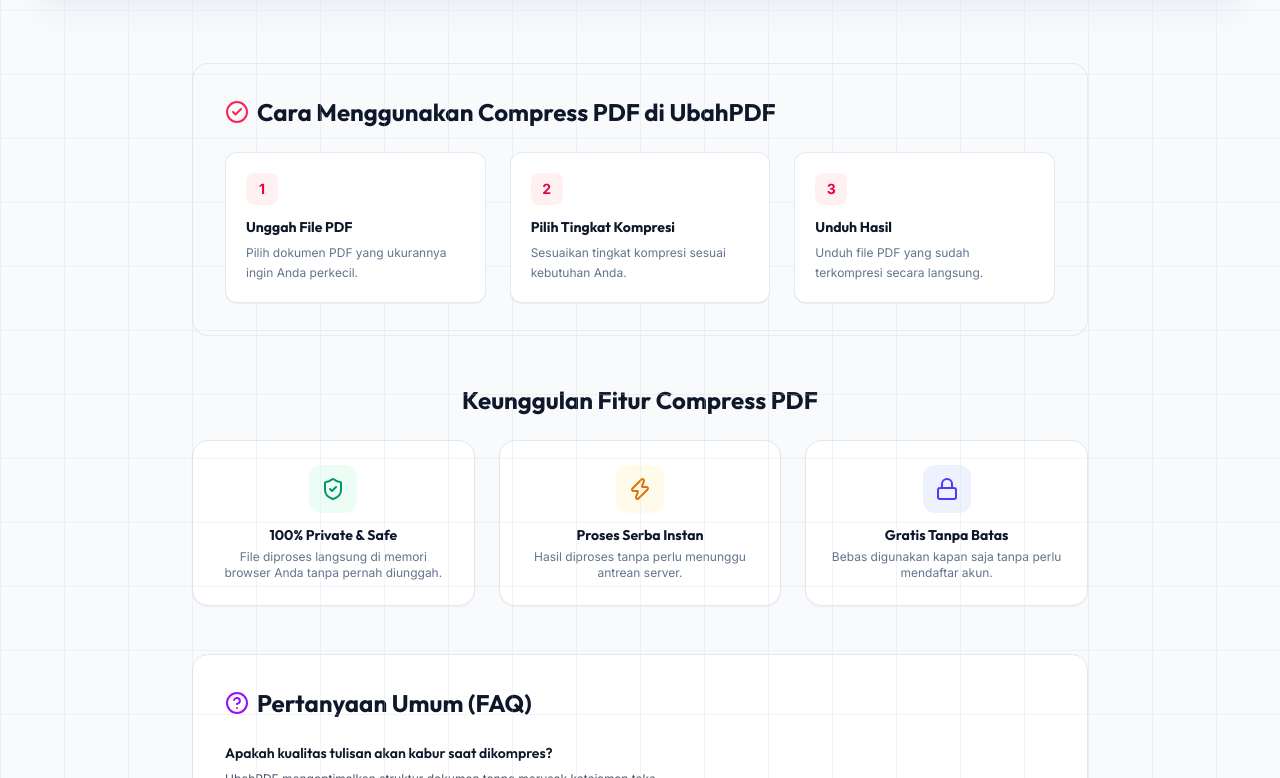
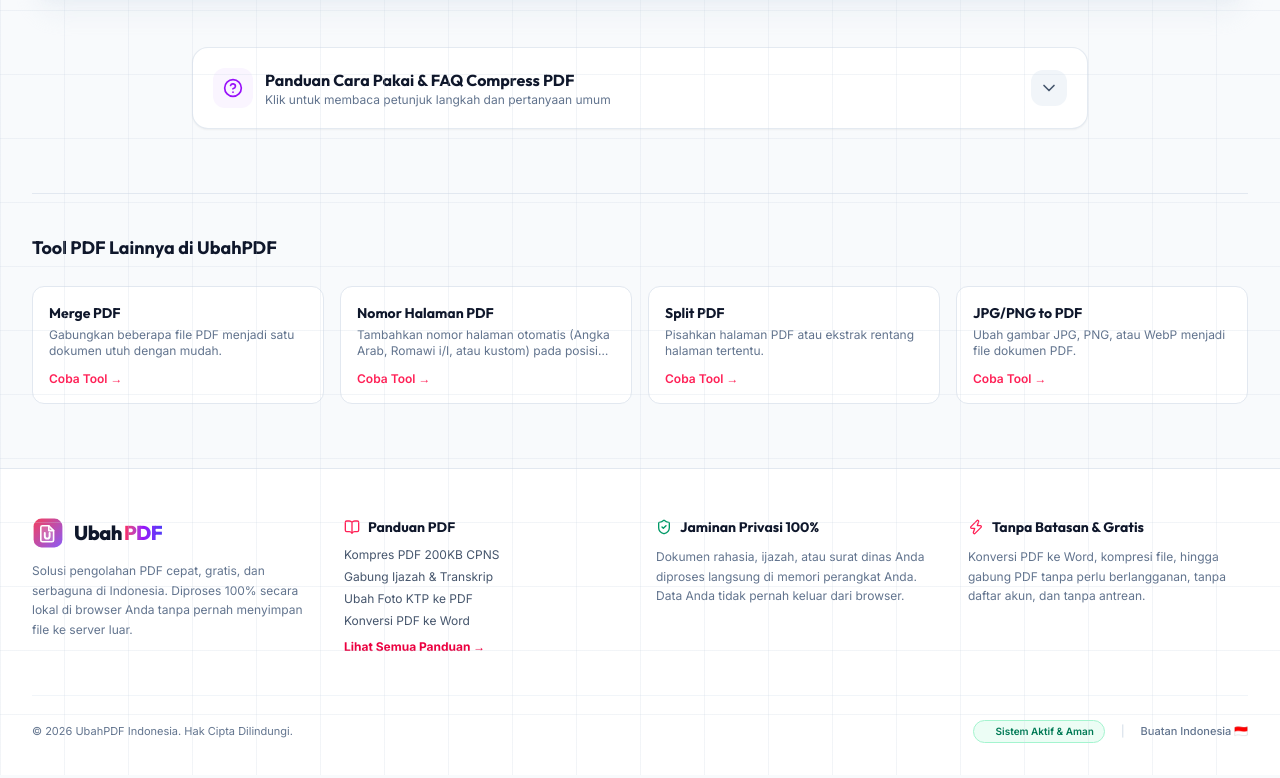
Before and after one commit to rhsa-fr/UbahPDF, a React (Vite) app: page /compress-pdf in a window 1280 px wide. Shown: the part 822-1600 px from the top of the page. Built offline with nearby package versions, Linux system fonts and the light colour scheme.

Commit message:
ux: wrap tool page SEO content in collapsible accordion

```diff
--- a/src/components/ToolPage.tsx
+++ b/src/components/ToolPage.tsx
@@ -1,11 +1,11 @@
-import React from 'react';
+import React, { useState } from 'react';
 import { Link, useNavigate } from 'react-router-dom';
 import type { Tool } from '../types';
 import { TOOLS } from '../data/toolsData';
 import { SEO_DATA } from '../data/seoData';
 import { ToolWorkspace } from './ToolWorkspace';
 import { SEOHead } from './SEOHead';
-import { Sparkles, ShieldCheck, Zap, Lock, CheckCircle2, HelpCircle } from 'lucide-react';
+import { Sparkles, ShieldCheck, Zap, Lock, CheckCircle2, HelpCircle, ChevronDown, ChevronUp } from 'lucide-react';
 
 interface ToolPageProps {
   tool: Tool;
@@ -13,6 +13,8 @@
 
 export const ToolPage: React.FC<ToolPageProps> = ({ tool }) => {
   const navigate = useNavigate();
+  const [isAccordionOpen, setIsAccordionOpen] = useState(false);
+
   const seoInfo = SEO_DATA[tool.id] || {
     h1: tool.name,
     subheading: tool.description,
@@ -27,7 +29,6 @@
     ]
   };
 
-  // Filter other tools for internal linking
   const otherTools = TOOLS.filter((t) => t.id !== tool.id).slice(0, 4);
 
   return (
@@ -56,16 +57,42 @@
         </div>
 
         {/* Interactive Workspace Area */}
-        <div className="bg-white rounded-3xl p-4 sm:p-8 border border-slate-200 shadow-xl shadow-slate-200/40 mb-16">
+        <div className="bg-white rounded-3xl p-4 sm:p-8 border border-slate-200 shadow-xl shadow-slate-200/40 mb-12">
           <ToolWorkspace tool={tool} onClose={() => navigate('/')} isEmbedded={true} />
         </div>
 
-        {/* SEO Article & Guide Section */}
-        <div className="max-w-4xl mx-auto space-y-12 mb-16">
+        {/* Collapsible SEO Guide & FAQ Accordion Section */}
+        <div className="max-w-4xl mx-auto mb-16">
+          {/* Accordion Toggle Trigger Bar */}
+          <button
+            onClick={() => setIsAccordionOpen(!isAccordionOpen)}
+            className="w-full bg-white hover:bg-slate-50 border border-slate-200/90 rounded-2xl p-5 shadow-xs flex items-center justify-between transition-all group"
+          >
+            <div className="flex items-center gap-3 text-left">
+              <div className="w-10 h-10 rounded-xl bg-purple-50 text-purple-600 flex items-center justify-center shrink-0">
+                <HelpCircle className="w-5 h-5" />
+              </div>
+              <div>
+                <h3 className="font-bold text-slate-900 text-sm sm:text-base font-['Outfit'] group-hover:text-rose-600 transition-colors">
+                  Panduan Cara Pakai & FAQ {tool.name}
+                </h3>
+                <p className="text-xs text-slate-500">
+                  {isAccordionOpen ? 'Klik untuk menyembunyikan penjelasan' : 'Klik untuk membaca petunjuk langkah dan pertanyaan umum'}
+                </p>
+              </div>
+            </div>
+
+            <div className="p-2 rounded-xl bg-slate-100 group-hover:bg-slate-200 text-slate-600 transition-colors shrink-0">
+              {isAccordionOpen ? <ChevronUp className="w-5 h-5" /> : <ChevronDown className="w-5 h-5" />}
+            </div>
+          </button>
+
+          {/* Accordion Content (Visible when open or rendered for crawlers) */}
+          <div className={`${isAccordionOpen ? 'block mt-6' : 'hidden'} space-y-8 animate-fadeIn`}>
             {/* How-to Steps */}
             <section className="bg-slate-50 rounded-2xl p-6 sm:p-8 border border-slate-200/80">
-            <h2 className="text-xl sm:text-2xl font-bold text-slate-900 font-['Outfit'] mb-6 flex items-center gap-2">
-              <CheckCircle2 className="w-6 h-6 text-rose-500" />
+              <h2 className="text-xl font-bold text-slate-900 font-['Outfit'] mb-6 flex items-center gap-2">
+                <CheckCircle2 className="w-5 h-5 text-rose-500" />
                 Cara Menggunakan {tool.name} di UbahPDF
               </h2>
               <div className="grid grid-cols-1 md:grid-cols-3 gap-6">
@@ -83,52 +110,53 @@
 
             {/* Benefits Cards */}
             <section>
-            <h2 className="text-xl sm:text-2xl font-bold text-slate-900 font-['Outfit'] mb-6 text-center">
+              <h3 className="text-lg font-bold text-slate-900 font-['Outfit'] mb-4 text-center">
                 Keunggulan Fitur {tool.name}
-            </h2>
-            <div className="grid grid-cols-1 sm:grid-cols-3 gap-6 text-center">
-              <div className="bg-white p-6 rounded-2xl border border-slate-200 shadow-xs">
-                <div className="w-12 h-12 rounded-xl bg-emerald-50 text-emerald-600 mx-auto flex items-center justify-center mb-3">
-                  <ShieldCheck className="w-6 h-6" />
+              </h3>
+              <div className="grid grid-cols-1 sm:grid-cols-3 gap-4 text-center">
+                <div className="bg-white p-5 rounded-2xl border border-slate-200 shadow-2xs">
+                  <div className="w-10 h-10 rounded-xl bg-emerald-50 text-emerald-600 mx-auto flex items-center justify-center mb-2">
+                    <ShieldCheck className="w-5 h-5" />
                   </div>
-                <h3 className="font-bold text-slate-900 text-sm mb-1">100% Private & Safe</h3>
-                <p className="text-xs text-slate-500">File diproses langsung di memori browser Anda tanpa pernah diunggah.</p>
+                  <h4 className="font-bold text-slate-900 text-xs mb-1">100% Private & Safe</h4>
+                  <p className="text-[11px] text-slate-500">File diproses langsung di browser Anda.</p>
                 </div>
-              <div className="bg-white p-6 rounded-2xl border border-slate-200 shadow-xs">
-                <div className="w-12 h-12 rounded-xl bg-amber-50 text-amber-600 mx-auto flex items-center justify-center mb-3">
-                  <Zap className="w-6 h-6" />
+                <div className="bg-white p-5 rounded-2xl border border-slate-200 shadow-2xs">
+                  <div className="w-10 h-10 rounded-xl bg-amber-50 text-amber-600 mx-auto flex items-center justify-center mb-2">
+                    <Zap className="w-5 h-5" />
                   </div>
-                <h3 className="font-bold text-slate-900 text-sm mb-1">Proses Serba Instan</h3>
-                <p className="text-xs text-slate-500">Hasil diproses tanpa perlu menunggu antrean server.</p>
+                  <h4 className="font-bold text-slate-900 text-xs mb-1">Proses Serba Instan</h4>
+                  <p className="text-[11px] text-slate-500">Hasil cepat tanpa antrean server.</p>
                 </div>
-              <div className="bg-white p-6 rounded-2xl border border-slate-200 shadow-xs">
-                <div className="w-12 h-12 rounded-xl bg-indigo-50 text-indigo-600 mx-auto flex items-center justify-center mb-3">
-                  <Lock className="w-6 h-6" />
+                <div className="bg-white p-5 rounded-2xl border border-slate-200 shadow-2xs">
+                  <div className="w-10 h-10 rounded-xl bg-indigo-50 text-indigo-600 mx-auto flex items-center justify-center mb-2">
+                    <Lock className="w-5 h-5" />
                   </div>
-                <h3 className="font-bold text-slate-900 text-sm mb-1">Gratis Tanpa Batas</h3>
-                <p className="text-xs text-slate-500">Bebas digunakan kapan saja tanpa perlu mendaftar akun.</p>
+                  <h4 className="font-bold text-slate-900 text-xs mb-1">Gratis Tanpa Batas</h4>
+                  <p className="text-[11px] text-slate-500">Bebas dipakai kapan pun tanpa registrasi.</p>
                 </div>
               </div>
             </section>
 
             {/* FAQs */}
             <section className="bg-white rounded-2xl p-6 sm:p-8 border border-slate-200">
-            <h2 className="text-xl sm:text-2xl font-bold text-slate-900 font-['Outfit'] mb-6 flex items-center gap-2">
-              <HelpCircle className="w-6 h-6 text-purple-600" />
+              <h3 className="text-lg font-bold text-slate-900 font-['Outfit'] mb-4 flex items-center gap-2">
+                <HelpCircle className="w-5 h-5 text-purple-600" />
                 Pertanyaan Umum (FAQ)
-            </h2>
+              </h3>
               <div className="space-y-4">
                 {seoInfo.faqs.map((faq, idx) => (
-                <div key={idx} className="border-b border-slate-100 pb-4 last:border-0 last:pb-0">
-                  <h3 className="font-semibold text-slate-900 text-sm mb-1.5">{faq.question}</h3>
+                  <div key={idx} className="border-b border-slate-100 pb-3 last:border-0 last:pb-0">
+                    <h4 className="font-semibold text-slate-900 text-xs sm:text-sm mb-1">{faq.question}</h4>
                     <p className="text-xs text-slate-600 leading-relaxed">{faq.answer}</p>
                   </div>
                 ))}
               </div>
             </section>
           </div>
+        </div>
 
-        {/* Other Tools Internal Links (Boost SEO Linking) */}
+        {/* Other Tools Internal Links */}
         <section className="border-t border-slate-200 pt-10 mb-10">
           <h2 className="text-lg font-bold text-slate-900 font-['Outfit'] mb-6">
             Tool PDF Lainnya di UbahPDF
```
Lines whose indentation alone changed are shown as unchanged.
